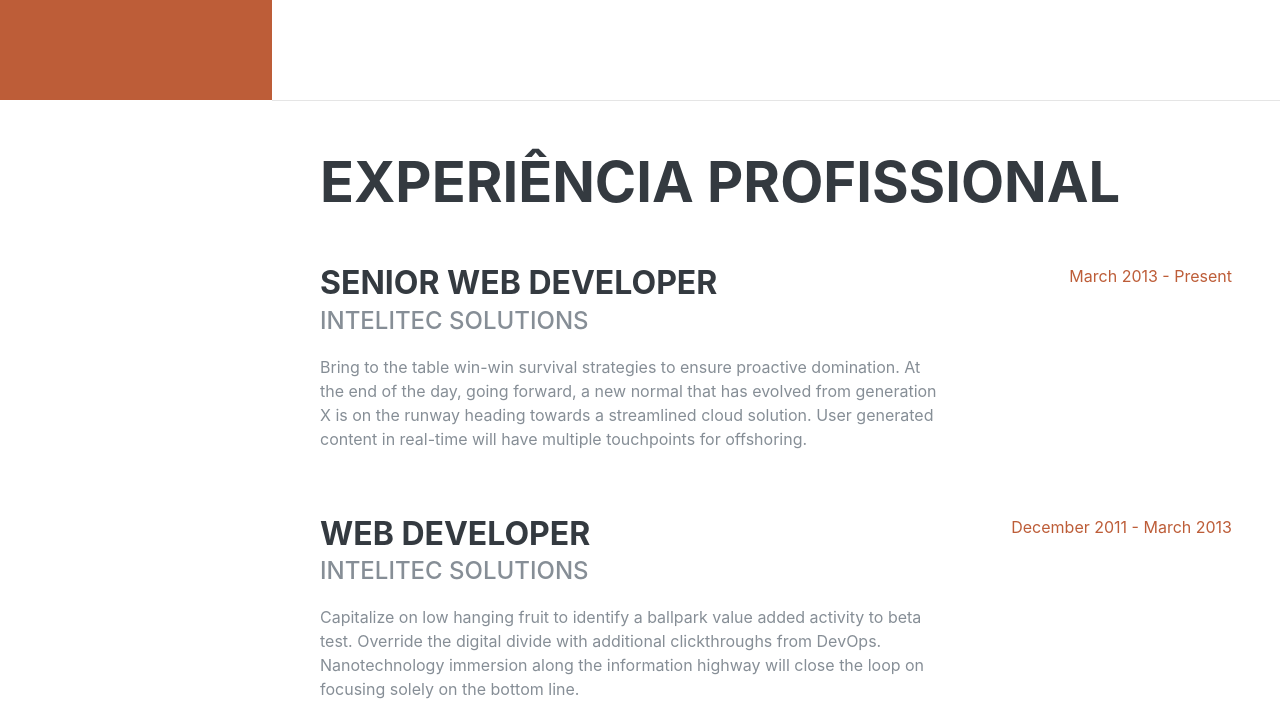
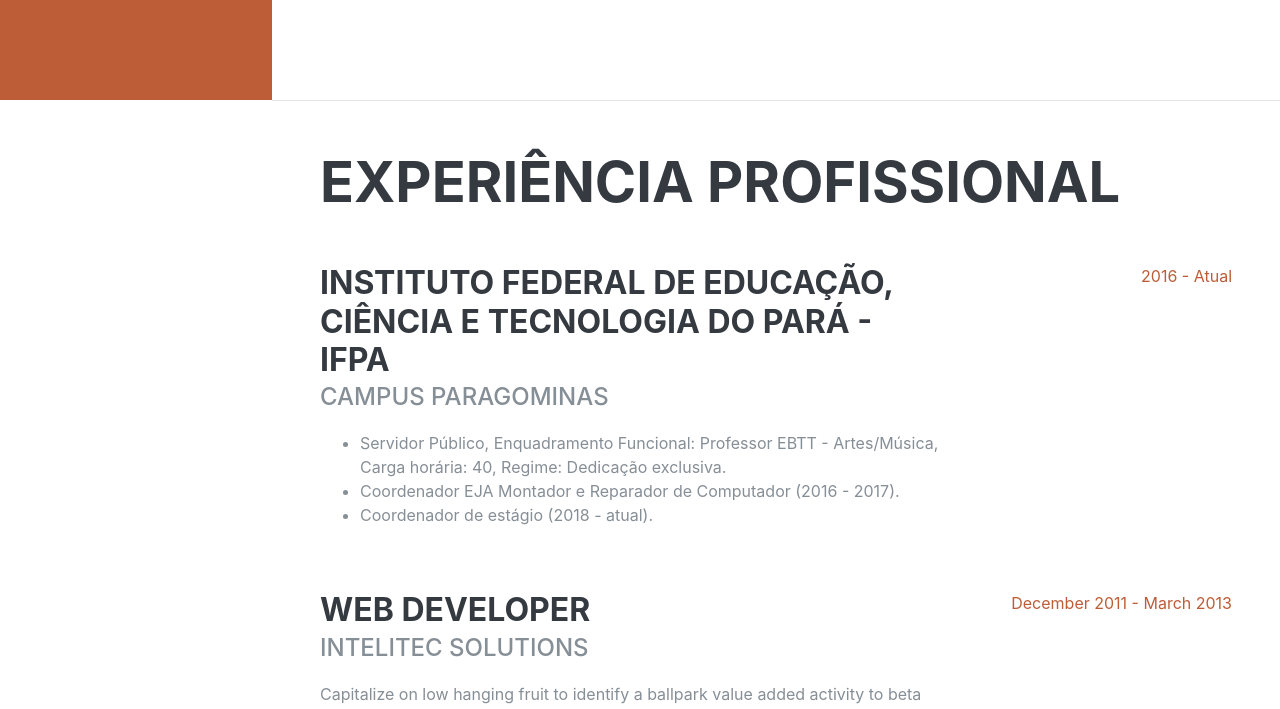
Before and after one commit to ithalobgm/hudsontrindadedesousa, a plain HTML site: page index.html in a window 1280 px wide. Shown: the part 700-1409 px from the top of the page. Drawn offline with Linux system fonts and the light colour scheme; a web font is replaced by a local one.

Commit message:
4 texto curriculo
alteracao textual

```diff
--- a/index.html
+++ b/index.html
@@ -43,15 +43,6 @@
         <li class="nav-item">
           <a class="nav-link js-scroll-trigger" href="#experience">Experiência</a>
         </li>
-        <!--<li class="nav-item">
-          <a class="nav-link js-scroll-trigger" href="#education">Education</a>
-        </li>
-        <li class="nav-item">
-          <a class="nav-link js-scroll-trigger" href="#skills">Skills</a>
-        </li>
-        <li class="nav-item">
-          <a class="nav-link js-scroll-trigger" href="#interests">Interests</a>
-        </li>-->
         <li class="nav-item">
           <a class="nav-link js-scroll-trigger" href="#especializacao">Especialização</a>
         </li>
@@ -71,7 +62,7 @@
         <div class="subheading mb-5">
           <a href="mailto:name@email.com">hudsontrindade@gmail.com</a>
         </div>
-        <p class="lead mb-5">I am experienced in leveraging agile frameworks to provide a robust synopsis for high level overviews. Iterative approaches to corporate strategy foster collaborative thinking to further the overall value proposition.I am experienced in leveraging agile frameworks to provide a robust synopsis for high level overviews. Iterative approaches to corporate strategy foster collaborative thinking to further the overall value proposition.</p>
+        <p class="lead mb-5">Professor do Instituto Federal de Educação, Ciência e Tecnologia do Pará (IFPA - Campus Paragominas). Especialista em Docência do Ensino Superior pelo Centro Universitário Leonardo da Vinci. Especialista em Arte e Educação pelo Centro Universitário Leonardo da Vinci. Licenciado Pleno em Música pela Universidade do Estado do Pará.</p>
         <div class="social-icons">
           <a href="#">
             <i class="fab fa-whatsapp"></i>
@@ -94,12 +85,21 @@
 
         <div class="resume-item d-flex flex-column flex-md-row justify-content-between mb-5">
           <div class="resume-content">
-            <h3 class="mb-0">Senior Web Developer</h3>
-            <div class="subheading mb-3">Intelitec Solutions</div>
-            <p>Bring to the table win-win survival strategies to ensure proactive domination. At the end of the day, going forward, a new normal that has evolved from generation X is on the runway heading towards a streamlined cloud solution. User generated content in real-time will have multiple touchpoints for offshoring.</p>
+            <h3 class="mb-0">Instituto Federal de Educação, Ciência e Tecnologia do Pará - IFPA</h3>
+            <div class="subheading mb-3">Campus Paragominas</div>
+            <ul>
+              <li>
+                Servidor Público, Enquadramento Funcional: Professor EBTT - Artes/Música, Carga horária: 40, Regime: Dedicação exclusiva.
+              </li>
+              <li>
+                Coordenador EJA Montador e Reparador de Computador (2016 - 2017).
+              </li>
+              <li>
+                Coordenador de estágio (2018 - atual).
+              </li>
           </div>
           <div class="resume-date text-md-right">
-            <span class="text-primary">March 2013 - Present</span>
+            <span class="text-primary">2016 - Atual</span>
           </div>
         </div>
 
```
